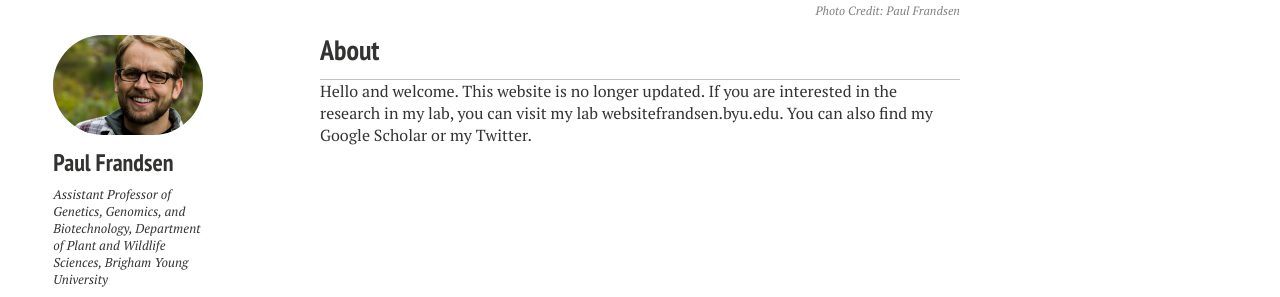
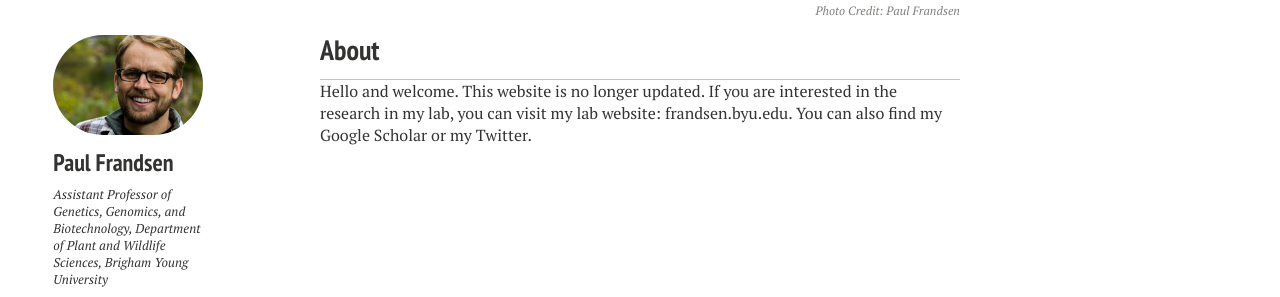
Before and after one commit to pbfrandsen/pbfrandsen.github.io, a Jekyll site: the page built from index.md, in a window 1280 px wide. Shown: the part 1030-1327 px from the top of the page. Built offline with Jekyll 4.4.1, drawn with Linux system fonts in a browser that asks for light colours; nearby versions of some CDN libraries.

Commit message:
fixed link

```diff
--- a/_layouts/home.html
+++ b/_layouts/home.html
@@ -51,7 +51,7 @@
  -->
 <div id="index">
   <h3>About</h3>
-  <p>Hello and welcome. This website is no longer updated. If you are interested in the research in my lab, you can visit my lab website<a href="https://frandsen.byu.edu">frandsen.byu.edu</a>. You can also find my <a href="https://scholar.google.com/citations?user=_a78jyIAAAAJ&hl=en">Google Scholar</a> or my <a href="https://twitter.com/paulbfrandsen">Twitter</a>.</p>
+  <p>Hello and welcome. This website is no longer updated. If you are interested in the research in my lab, you can visit my lab website: <a href="https://frandsen.byu.edu">frandsen.byu.edu</a>. You can also find my <a href="https://scholar.google.com/citations?user=_a78jyIAAAAJ&hl=en">Google Scholar</a> or my <a href="https://twitter.com/paulbfrandsen">Twitter</a>.</p>
 </div>
 
 <div class="footer-wrap">
```
